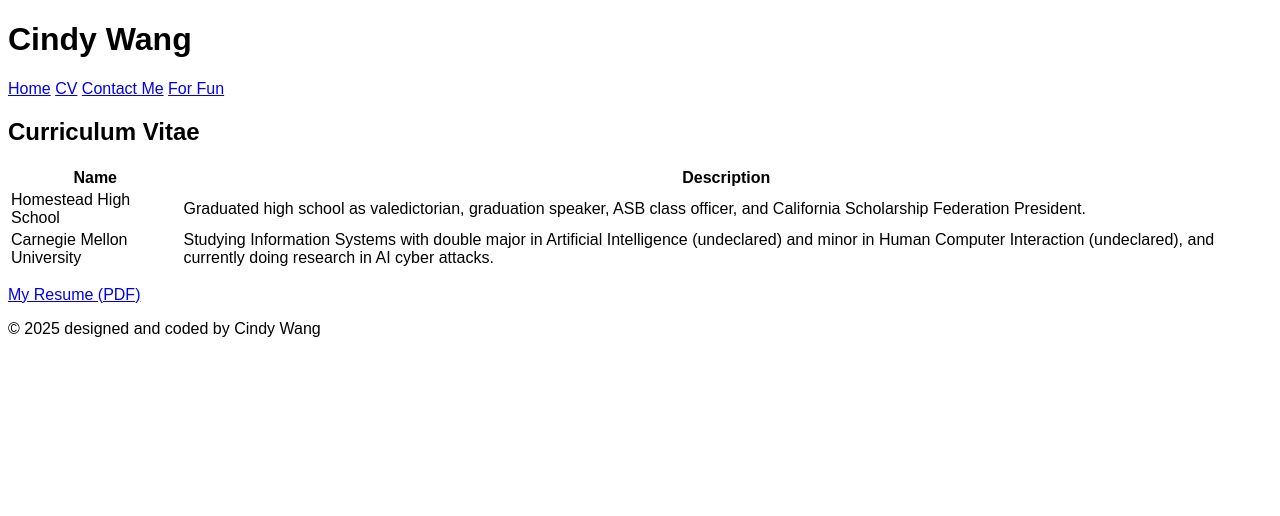
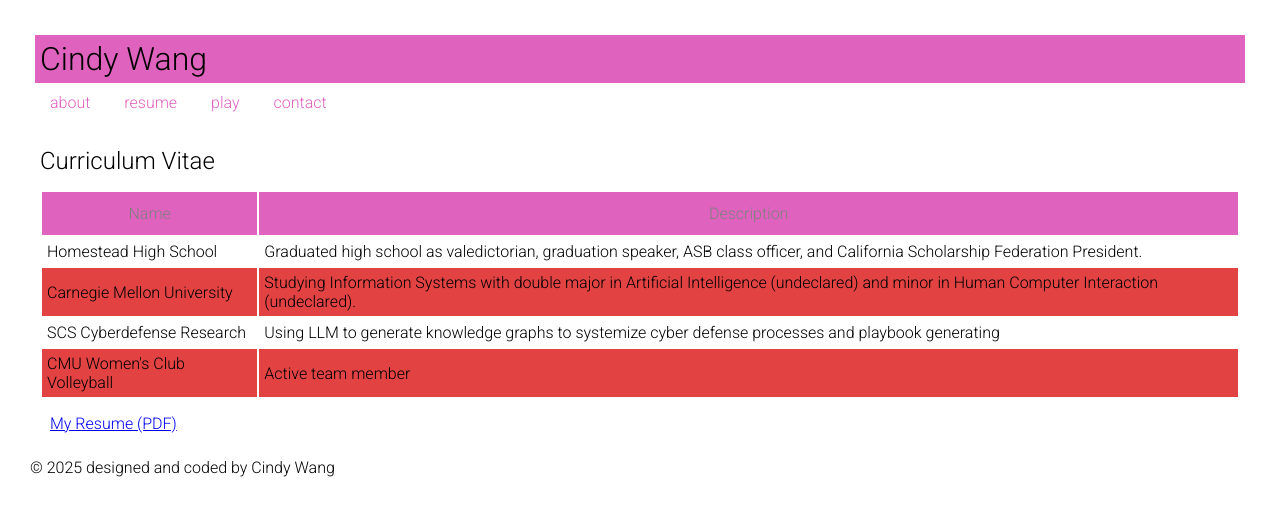
Before and after one commit to newmoooon/webdevlabs, a plain HTML site: page views/cv.html in a window 1280 px wide. Drawn offline with Linux system fonts and the light colour scheme.

Commit message:
lab2 sub

```diff
--- /dev/null
+++ b/static/style.css
@@ -0,0 +1,37 @@
+* {
+    font-family: "Roboto";
+    font-optical-sizing:auto;
+    font-weight:300;
+    font-style: normal;
+    font-variation-settings:unset;
+
+    padding: 5px;
+    margin: 5px;
+}
+
+#webname {
+    background-color: #e062bf;
+}
+
+nav a {
+    text-decoration: none;
+    color: #e062bf;
+    margin-right: 15px;
+}
+
+th {
+    padding: 12px;
+    background-color: #e062bf;
+    color: grey;
+    width: fit-content;
+}
+
+tr:nth-child(odd) {
+    background-color: #e24242;
+}
+
+form * {
+    display: block;
+    margin: auto;
+    text-align: center;
+}
--- a/views/cv.html
+++ b/views/cv.html
@@ -9,15 +9,19 @@
     <meta name="description" content="Cindy Wang's professional website">
     <title>Cindy Wang</title>
 
+    <link rel="preconnect" href="https://fonts.googleapis.com">
+    <link rel="preconnect" href="https://fonts.gstatic.com" crossorigin>
+    <link href="https://fonts.googleapis.com/css2?family=Roboto:ital,wght@0,100..900;1,100..900&display=swap" rel="stylesheet">
+    <link rel="stylesheet" href="../static/style.css">
 </head>
-<body style="font-family: Arial">
+<body>
     <header>
-        <h1>Cindy Wang</h1>
+        <h1 id="webname">Cindy Wang</h1>
         <nav>
-            <a href="../index.html">Home</a>
-            <a href="cv.html">CV</a>
-            <a href="contact.html">Contact Me</a>
-            <a href="fun.html">For Fun</a>
+            <a href="../index.html">about</a>
+            <a href="cv.html">resume</a>
+            <a href="fun.html">play</a>
+            <a href="contact.html">contact</a>
         </nav>
     </header>
     <div class="main">
@@ -35,8 +39,15 @@
             <tr>
                 <td>Carnegie Mellon University</td>
                 <td>Studying Information Systems with double major in Artificial Intelligence (undeclared)
-                    and minor in Human Computer Interaction (undeclared), and currently doing research in AI
-                    cyber attacks. </td>
+                    and minor in Human Computer Interaction (undeclared).</td>
+            </tr>
+            <tr>
+                <td>SCS Cyberdefense Research</td>
+                <td>Using LLM to generate knowledge graphs to systemize cyber defense processes and playbook generating</td>
+            </tr>
+            <tr>
+                <td>CMU Women's Club Volleyball</td>
+                <td>Active team member</td>
             </tr>
         </table>
         <p><a href="../static/resume.pdf" target="_blank">My Resume (PDF)</a></p>
```
Also changed, not shown: index.html (+12 -8 lines), views/contact.html (+10 -8 lines), views/fun.html (+10 -6 lines).
